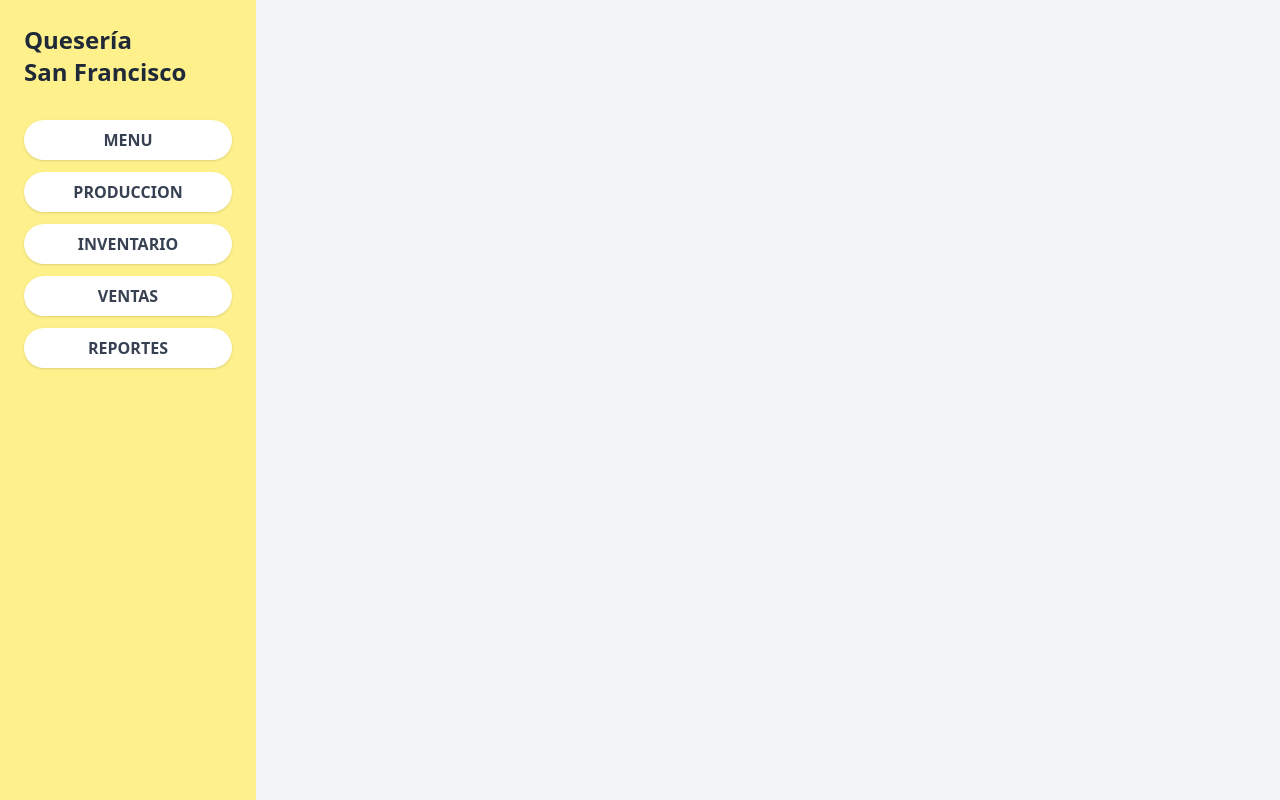
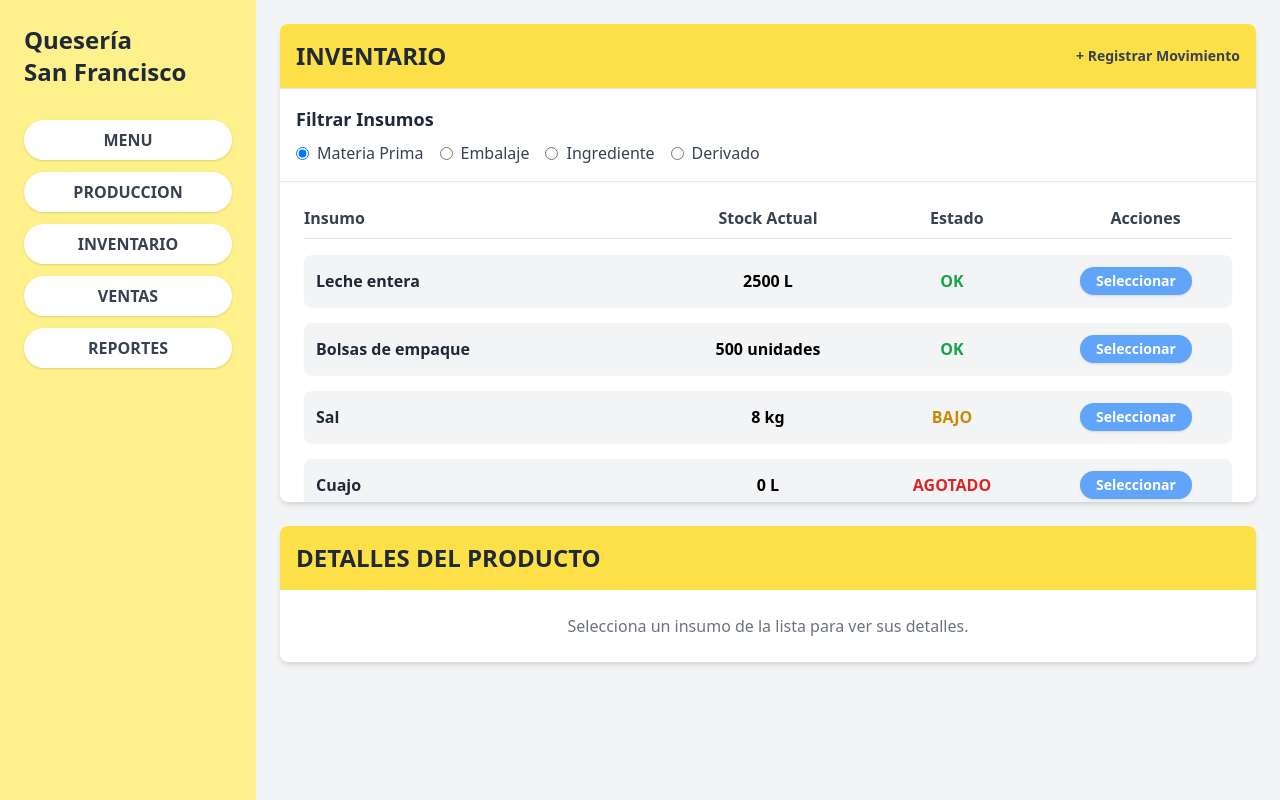
Before and after one commit to Yoshiro725/Queseria_San_Francisco, an Angular app in the folder frontend-angular/: page /inventario in a window 1280 px wide. Before the commit this address led to /. Built offline with nearby package versions, Linux system fonts and the light colour scheme.

Commit message:
Inventario

```diff
--- a/frontend-angular/src/app/components/sidebar/sidebar.html
+++ b/frontend-angular/src/app/components/sidebar/sidebar.html
@@ -11,7 +11,7 @@
     <a routerLink="/produccion" class="bg-white rounded-full py-2 px-4 text-center font-semibold text-gray-700 shadow hover:bg-gray-100">
       PRODUCCION
     </a>
-    <a href="#" class="bg-white rounded-full py-2 px-4 text-center font-semibold text-gray-700 shadow hover:bg-gray-100">
+    <a routerLink="/inventario" class="bg-white rounded-full py-2 px-4 text-center font-semibold text-gray-700 shadow hover:bg-gray-100">
       INVENTARIO
     </a>
     <a href="#" class="bg-white rounded-full py-2 px-4 text-center font-semibold text-gray-700 shadow hover:bg-gray-100">
--- a/frontend-angular/src/app/pages/inventario/inventario.html
+++ b/frontend-angular/src/app/pages/inventario/inventario.html
@@ -1 +1,122 @@
-<p>inventario works!</p>
+<div class="flex flex-col space-y-6">
+
+  <!-- Tarjeta de Inventario de Insumos -->
+  <div class="bg-white rounded-lg shadow-md overflow-hidden">
+
+    <div class="bg-yellow-300 p-4 flex justify-between items-center border-b">
+      <h2 class="text-2xl font-bold text-gray-800">INVENTARIO</h2>
+      <button class="text-sm font-semibold text-gray-700 hover:text-black">
+        + Registrar Movimiento
+      </button>
+    </div>
+
+    <!-- Sección de Filtros dentro de la tarjeta de Insumos -->
+    <div class="p-4 border-b border-gray-200">
+      <h3 class="text-lg font-bold text-gray-800 mb-2">Filtrar Insumos</h3>
+      <div class="flex flex-wrap gap-4 items-center">
+
+      <!-- Opción Todos -->
+      <label class="inline-flex items-center">
+        <input type="radio" class="form-radio text-blue-600" name="filtroInsumos" value="todos" checked>
+        <span class="ml-2 text-gray-700">Materia Prima</span>
+      </label>
+
+      <!-- Opción Bajo Stock -->
+      <label class="inline-flex items-center">
+        <input type="radio" class="form-radio text-yellow-600" name="filtroInsumos" value="bajoStock">
+        <span class="ml-2 text-gray-700">Embalaje</span>
+      </label>
+
+      <!-- Opción Agotado -->
+      <label class="inline-flex items-center">
+        <input type="radio" class="form-radio text-red-600" name="filtroInsumos" value="agotado">
+        <span class="ml-2 text-gray-700">Ingrediente</span>
+      </label>
+
+      <!-- Opción Por Categoría (ejemplo) -->
+      <label class="inline-flex items-center">
+        <input type="radio" class="form-radio text-green-600" name="filtroInsumos" value="categoria">
+        <span class="ml-2 text-gray-700">Derivado</span>
+      </label>
+
+    </div>
+  </div>
+    <!-- Tabla de Insumos -->
+    <div class="p-6 space-y-4 max-h-80 overflow-y-auto">
+      <!-- Encabezados de la tabla de insumos -->
+      <div class="grid grid-cols-5 gap-4 font-bold text-gray-700 border-b pb-2">
+        <div class="text-left col-span-2">Insumo</div>
+        <div class="text-center">Stock Actual</div>
+        <div class="text-center">Estado</div>
+        <div class="text-center">Acciones</div>
+      </div>
+
+      <!-- Filas de datos dinámicas -->
+      <div *ngFor="let insumo of listaInsumos" class="grid grid-cols-5 gap-4 items-center bg-gray-100 rounded-lg p-3 shadow-sm">
+        <div class="font-semibold text-gray-800 col-span-2">{{ insumo.nombre }}</div>
+        <div class="text-center font-semibold">{{ insumo.stockActual }} {{ insumo.unidad }}</div>
+        <div class="text-center font-semibold"
+             [class.text-green-600]="insumo.estado === 'ok'"
+             [class.text-yellow-600]="insumo.estado === 'bajo'"
+             [class.text-red-600]="insumo.estado === 'agotado'">
+          {{ insumo.estado | uppercase }}
+        </div>
+        <div class="text-center">
+          <button (click)="seleccionarInsumo(insumo)" class="bg-blue-400 text-white font-bold py-1 px-4 rounded-full shadow hover:bg-blue-500 text-sm">
+            Seleccionar
+          </button>
+        </div>
+      </div>
+    </div>
+  </div>
+
+  <!-- Tarjeta de Inventario de Productos Terminados -->
+  <div class="bg-white rounded-lg shadow-md overflow-hidden">
+    <div class="bg-yellow-300 p-4">
+      <h2 class="text-2xl font-bold text-gray-800">DETALLES DEL PRODUCTO</h2>
+    </div>
+
+    <div class="p-6">
+      <!-- Contenido dinámico basado en la selección -->
+      <div *ngIf="insumoSeleccionado; else noSeleccionado">
+        <h3 class="text-lg font-semibold text-gray-700">
+          Producto seleccionado:
+          <span class="font-bold text-black">{{ insumoSeleccionado.nombre }}</span>
+        </h3>
+
+        <!-- Cuadrícula de 2x2 con detalles adicionales -->
+        <div class="mt-4 grid grid-cols-2 gap-4">
+
+          <!-- Detalle 1: Stock Actual -->
+          <div class="bg-gray-100 p-3 rounded-lg shadow-sm">
+            <p class="text-sm text-gray-600">Stock Actual</p>
+            <p class="text-xl font-bold text-gray-800">{{ insumoSeleccionado.stockActual }} {{ insumoSeleccionado.unidad }}</p>
+          </div>
+
+          <!-- Detalle 2: Categoría -->
+          <div class="bg-gray-100 p-3 rounded-lg shadow-sm">
+            <p class="text-sm text-gray-600">Stock Minimo</p>
+            <p class="text-xl font-bold text-gray-800">{{ insumoSeleccionado.categoria }}</p>
+          </div>
+
+          <!-- Detalle 3: Estado -->
+          <div class="bg-gray-100 p-3 rounded-lg shadow-sm">
+            <p class="text-sm text-gray-600">Costo Unitario</p>
+            <p class="text-xl font-bold text-gray-800">{{ insumoSeleccionado.estado | uppercase }}</p>
+          </div>
+          <div class="bg-gray-100 p-3 rounded-lg shadow-sm">
+            <p class="text-sm text-gray-600">Proveedor</p>
+           <!-- <p class="text-xl font-bold text-gray-800">{{ insumoSeleccionado.proveedor }}</p> -->
+            <p class="text-xl font-bold text-gray-800">Proveedor XYZ</p>
+          </div>
+
+        </div>
+      </div>
+
+      <ng-template #noSeleccionado>
+        <p class="text-gray-500 text-center">Selecciona un insumo de la lista para ver sus detalles.</p>
+      </ng-template>
+
+    </div>
+  </div>
+</div>
--- a/frontend-angular/src/app/pages/inventario/inventario.ts
+++ b/frontend-angular/src/app/pages/inventario/inventario.ts
@@ -1,11 +1,37 @@
 import { Component } from '@angular/core';
+import { CommonModule } from '@angular/common';
+
+// Definimos una interfaz para la estructura de nuestros insumos
+export interface Insumo {
+  nombre: string;
+  stockActual: number;
+  unidad: string;
+  estado: 'ok' | 'bajo' | 'agotado';
+  categoria: 'Materia Prima' | 'Embalaje' | 'Ingrediente' | 'Derivado';
+}
 
 @Component({
   selector: 'app-inventario',
-  imports: [],
+  standalone: true,
+  imports: [CommonModule],
   templateUrl: './inventario.html',
   styleUrl: './inventario.scss',
 })
 export class Inventario {
+  // Lista de insumos de prueba que coincide con tus categorías de filtro
+  listaInsumos: Insumo[] = [
+    { nombre: 'Leche entera', stockActual: 2500, unidad: 'L', estado: 'ok', categoria: 'Materia Prima' },
+    { nombre: 'Bolsas de empaque', stockActual: 500, unidad: 'unidades', estado: 'ok', categoria: 'Embalaje' },
+    { nombre: 'Sal', stockActual: 8, unidad: 'kg', estado: 'bajo', categoria: 'Ingrediente' },
+    { nombre: 'Cuajo', stockActual: 0, unidad: 'L', estado: 'agotado', categoria: 'Ingrediente' },
+    { nombre: 'Suero de leche', stockActual: 50, unidad: 'L', estado: 'ok', categoria: 'Derivado' },
+  ];
 
+  insumoSeleccionado: Insumo | null = null;
+
+  // Método para el botón "Seleccionar" (por ahora solo imprime en consola)
+  seleccionarInsumo(insumo: Insumo): void {
+    console.log('Insumo seleccionado:', insumo);
+    this.insumoSeleccionado = insumo;
+  }
 }
```
Also changed, not shown: frontend-angular/src/app/app.routes.ts (+7 -2 lines).
